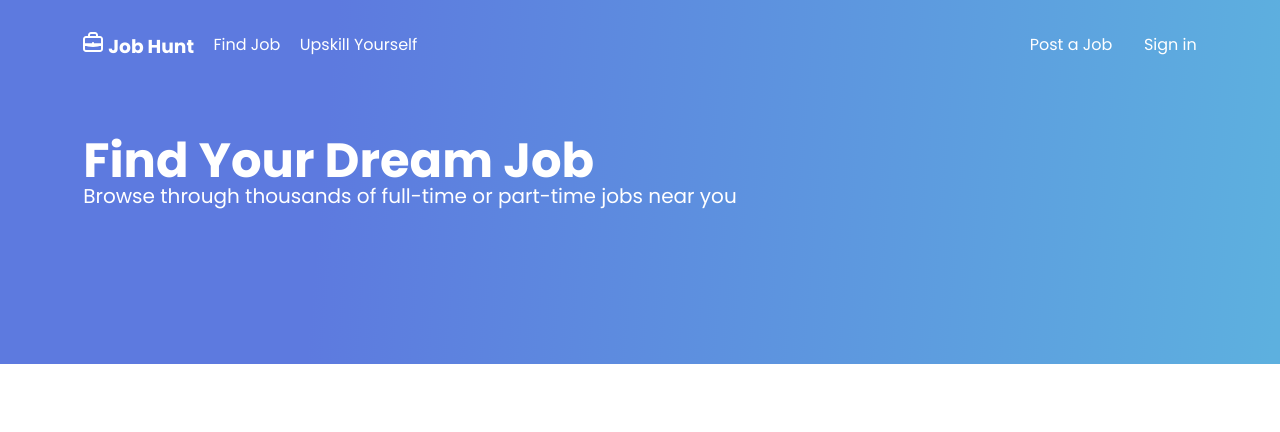
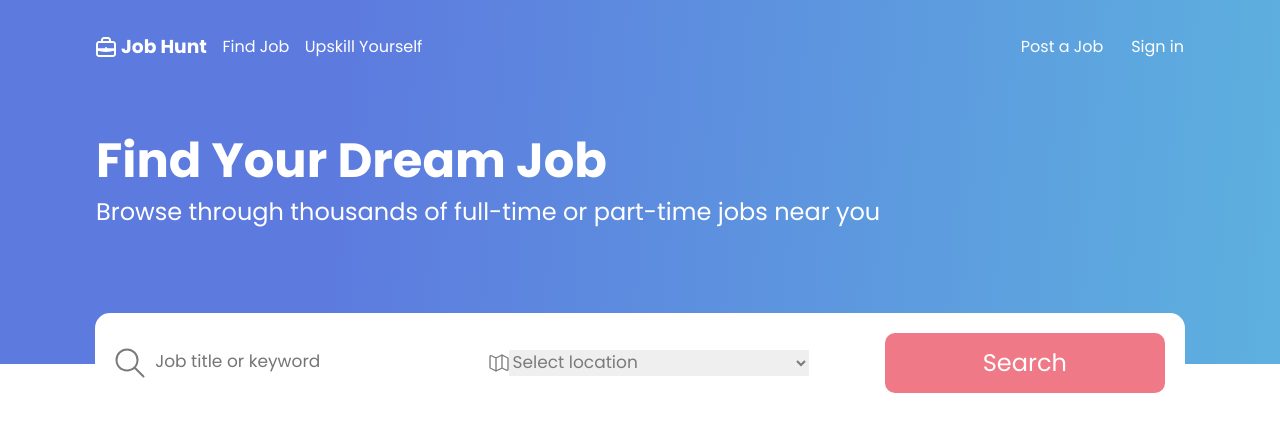
Before and after one commit to singhalayush1998/Goodera-Assignment, a plain HTML site: page index.html in a window 1280 px wide. Drawn offline with Linux system fonts and the light colour scheme.

Commit message:
search portion

```diff
--- a/index.css
+++ b/index.css
@@ -13,13 +13,19 @@
     background: linear-gradient(274.83deg, #5DB0DF 0.58%, #5D7ADF 74.3%);
     height: 364px;
 }
+.none{
+    outline: none;
+    border: none;
+}
 
 .displayFlex{
     display: flex;
     justify-content: space-between;
+    align-items: center;
 }
+                                                                        /* Nav */
 .main>div{
-    width: 87%;
+    width: 85%;
     margin: auto;
 }
 .logo{
@@ -29,7 +35,6 @@
     font-weight: 600;
 }
 .nav{
-
     padding: 2rem 0px;
     color: white;
 }
@@ -41,23 +46,57 @@
     width: 15%;
 }
 
+                                                                    /* heading */
+
 .heading>p:nth-child(1){
-    margin-top: 2rem;
-    font-size: 48px;
+    margin: 2rem 0 0 0 ;
+    font-size: 3rem;
     font-style: normal;
     font-weight: 700;
-    line-height: 72px;
     letter-spacing: 0em;
     text-align: left;
     color: white;
 }
 .heading>p:nth-child(2){
-    margin: -1rem 0;
     padding: 0;
-    font-size: 20px;
+    font-size: 1.5rem;
     font-style: normal;
     line-height: 30px;
     font-weight: 200;
     text-align: left;
     color: white;
 }
+
+                                                                    /* search box */
+
+
+#searchbox {
+    background: #fff;
+    height: 100px;
+    border-radius: 15px;
+    padding: 0px 20px;
+    width: 82%;
+    margin: auto;
+    margin-top: -3.2rem;
+    /* align-items: center; */
+}
+.searchTab {
+    gap: 10px;
+}
+.inputbox::placeholder{
+    font-size: 17px;
+}
+.selectbox{
+    width: 300px;
+    color: #7B7B7B;
+    font-size: 17px;
+}
+.searchbtn {
+    width: 280px;
+    background: #f07987;
+    font-size: 24px;
+    height: 60px;
+    font-style: bold;
+    color: white;
+    border-radius: 10px;
+}
--- a/index.html
+++ b/index.html
@@ -41,8 +41,31 @@
             <p>Browse through thousands of full-time or part-time jobs near you</p>
         </div>
     </div>
-    <div>
+    <div id="searchbox" class="displayFlex">
+        <div class="displayFlex searchTab">
+            <svg width="30" height="30" viewBox="0 0 30 30" fill="none" xmlns="http://www.w3.org/2000/svg">
+                <path d="M28.5 28.5L19.5 19.5L28.5 28.5ZM22.5 12C22.5 13.3789 22.2284 14.7443 21.7007 16.0182C21.1731 17.2921 20.3996 18.4496 19.4246 19.4246C18.4496 20.3996 17.2921 21.1731 16.0182 21.7007C14.7443 22.2284 13.3789 22.5 12 22.5C10.6211 22.5 9.25574 22.2284 7.98182 21.7007C6.70791 21.1731 5.55039 20.3996 4.57538 19.4246C3.60036 18.4496 2.82694 17.2921 2.29927 16.0182C1.77159 14.7443 1.5 13.3789 1.5 12C1.5 9.21523 2.60625 6.54451 4.57538 4.57538C6.54451 2.60625 9.21523 1.5 12 1.5C14.7848 1.5 17.4555 2.60625 19.4246 4.57538C21.3938 6.54451 22.5 9.21523 22.5 12Z" stroke="#7B7B7B" stroke-width="2" stroke-linecap="round" stroke-linejoin="round"/>
+            </svg>
+            <input class="none inputbox" placeholder="Job title or keyword"/>
+        </div>
+        <div class="displayFlex">
+            <svg width="20" height="20" viewBox="0 0 30 26" fill="none" xmlns="http://www.w3.org/2000/svg">
+                <path d="M19.5 1L10.5 5.5M10.5 25L2.3295 20.914C2.08038 20.7895 1.87083 20.5981 1.72433 20.3613C1.57782 20.1244 1.50015 19.8515 1.5 19.573V3.427C1.50014 3.17141 1.56558 2.9201 1.69012 2.69691C1.81465 2.47372 1.99416 2.28605 2.21159 2.15171C2.42903 2.01737 2.67718 1.94082 2.93251 1.92932C3.18784 1.91782 3.44187 1.97175 3.6705 2.086L10.5 5.5V25ZM10.5 25L19.5 20.5L10.5 25ZM10.5 25V5.5V25ZM19.5 20.5L26.3295 23.914C26.5581 24.0282 26.8122 24.0822 27.0675 24.0707C27.3228 24.0592 27.571 23.9826 27.7884 23.8483C28.0058 23.714 28.1853 23.5263 28.3099 23.3031C28.4344 23.0799 28.4999 22.8286 28.5 22.573V6.427C28.4999 6.14851 28.4222 5.87555 28.2757 5.63871C28.1292 5.40187 27.9196 5.21049 27.6705 5.086L19.5 1V20.5ZM19.5 20.5V1V20.5Z" stroke="#7B7B7B" stroke-width="2" stroke-linecap="round" stroke-linejoin="round"/>
+            </svg>
+            <select class="none selectbox">
+                <option>Select location</option>
+            </select>
+        </div>
+        <button class="none searchbtn">Search</button>
     </div>
 
+    <div>
+        <div></div>
+        <div></div>
+        <div></div>
+        <div></div>
+        <div></div>
+        <div></div>
+    </div>
 </body>
 </html>
```
